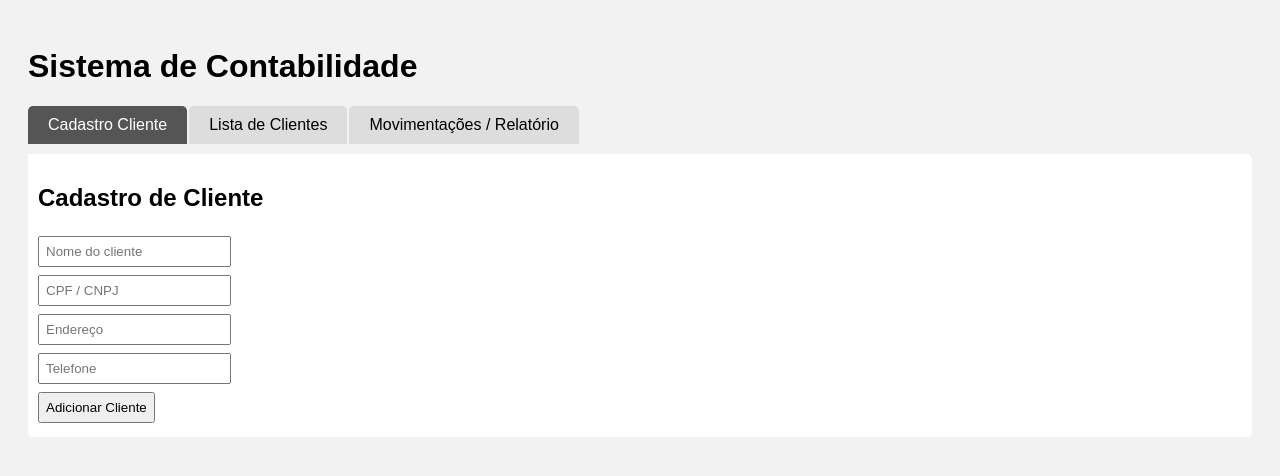
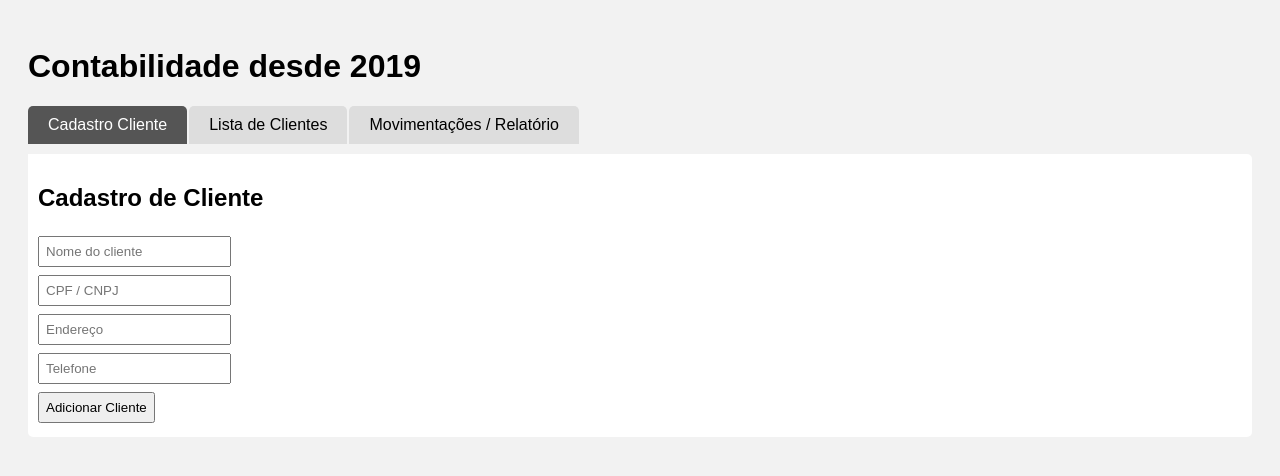
Before and after one commit to 9481A24/Sistemacontabil, a plain HTML site: page index.html in a window 1280 px wide. Drawn offline with Linux system fonts and the light colour scheme.

Commit message:
Update header text in index.html

```diff
--- a/index.html
+++ b/index.html
@@ -34,7 +34,7 @@ tr.saida { background: #f8d4d4; }
 </head>
 <body>
 
-<h1>Sistema de Contabilidade</h1>
+<h1>Contabilidade desde 2019</h1>
 
 <!-- Menu de abas -->
 <div class="tabs">
```
